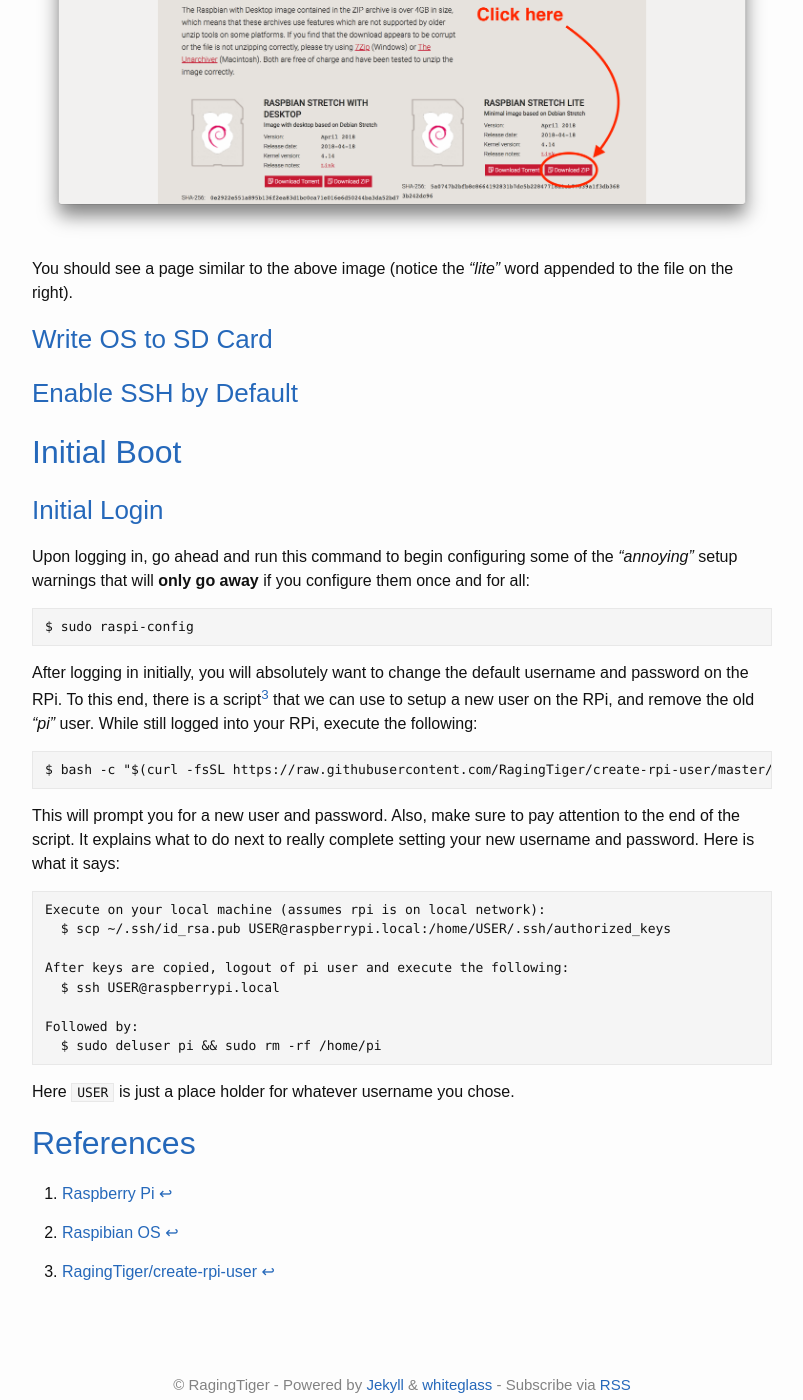
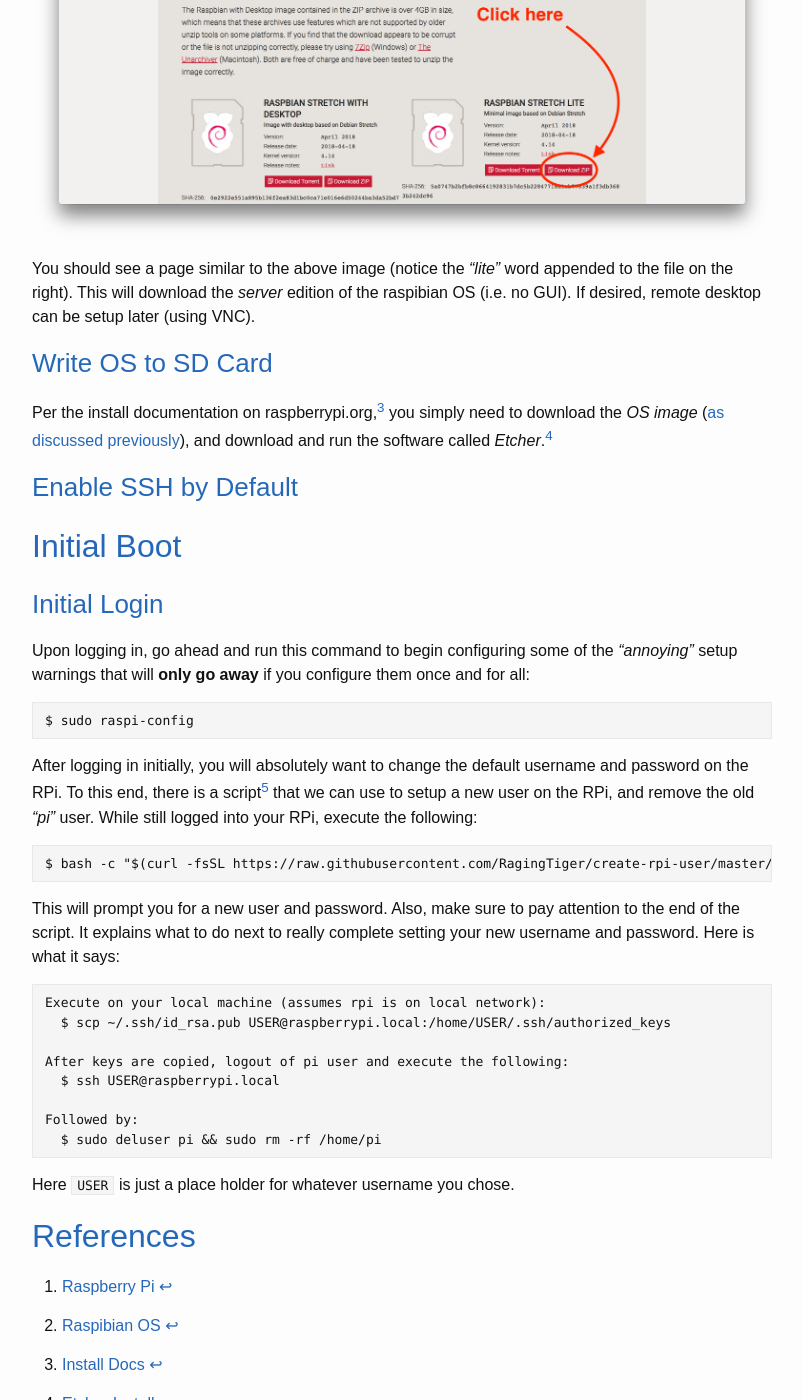
Before and after one commit to RagingTiger/RagingTiger.github.io, a Jekyll site: the page built from _posts/2018-06-19-rpi-init-setup.md, in a window 1280 px wide and 1400 px high, scrolled down 1139 px. Shown: the whole window, without its empty margins (238-1041 px from the left). Built offline with Jekyll 4.4.1, drawn with Linux system fonts in a browser that asks for light colours.

Commit message:
Updated writeos section

```diff
--- a/_posts/2018-06-19-rpi-init-setup.md
+++ b/_posts/2018-06-19-rpi-init-setup.md
@@ -34,9 +34,14 @@ The OS can be
 ![os download]({{site.baseurl}}/assets/img/rpi_setup/rpi_os_download1.png)
 
 You should see a page similar to the above image (notice the *"lite"* word
-appended to the file on the right).
+appended to the file on the right). This will download the *server* edition of
+the raspibian OS (i.e. no GUI). If desired, remote desktop can be setup later
+(using VNC).
 
 ### <a name="writeos"></a> [Write OS to SD Card](#toc)
+Per the install documentation on raspberrypi.org,[^fn3] you simply need to
+download the _OS image_ ([as discussed previously](#downloados)), and download
+and run the software called *Etcher*.[^fn4]
 
 ### <a name="enablessh"></a> [Enable SSH by Default](#toc)
 
@@ -77,4 +82,6 @@ Here `USER` is just a place holder for whatever username you chose.
 ## <a name="references"></a> [References](#toc)
 [^fn1]: [Raspberry Pi](https://www.raspberrypi.org/)
 [^fn2]: [Raspibian OS](https://www.raspberrypi.org/downloads/raspbian/)
-[^fn3]: [RagingTiger/create-rpi-user](https://github.com/RagingTiger/create-rpi-user)
+[^fn3]: [Install Docs](https://www.raspberrypi.org/documentation/installation/installing-images/)
+[^fn4]: [Etcher Install](https://etcher.io/)
+[^fn5]: [RagingTiger/create-rpi-user](https://github.com/RagingTiger/create-rpi-user)
```
Also changed, not shown: other parts of _posts/2018-06-19-rpi-init-setup.md (+1 -1 lines).
